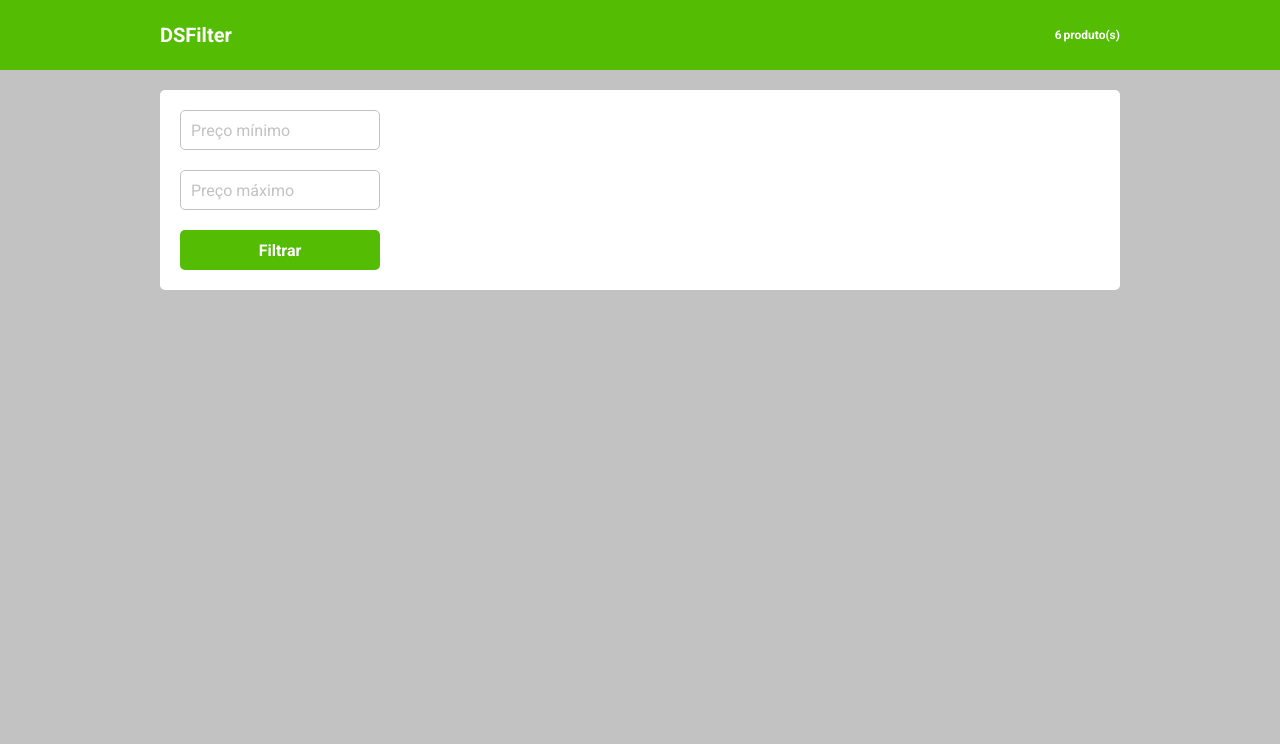
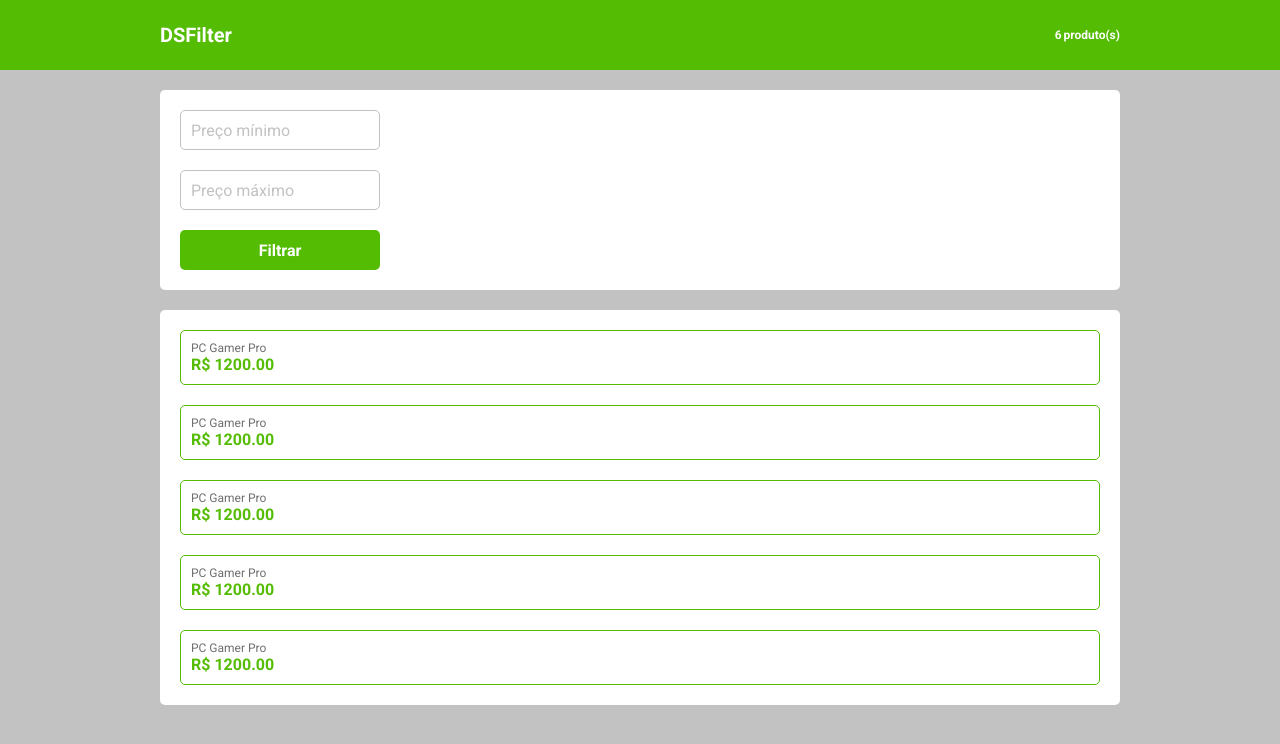
Before and after one commit to a-devrepo/products-list, a React (Vite) app: page / in a window 1280 px wide. Shown: the top 744 px of the page. Built offline with nearby package versions, Linux system fonts and the light colour scheme.

Commit message:
Adiciona componente ListCard

```diff
--- /dev/null
+++ b/src/components/ListCard/index.tsx
@@ -0,0 +1,55 @@
+import './styles.css';
+
+export default function ListCard() {
+    return (
+        <div className='card mt20'>
+            <div className='cards-container'>
+                <div className='product-card'>
+                    <div className='product-name'>
+                        PC Gamer Pro
+                    </div>
+                    <div className='product-price'>
+                        R$ 1200.00
+                    </div>
+                </div>
+
+                <div className='product-card'>
+                    <div className='product-name'>
+                        PC Gamer Pro
+                    </div>
+                    <div className='product-price'>
+                        R$ 1200.00
+                    </div>
+                </div>
+
+                <div className='product-card'>
+                    <div className='product-name'>
+                        PC Gamer Pro
+                    </div>
+                    <div className='product-price'>
+                        R$ 1200.00
+                    </div>
+                </div>
+
+                <div className='product-card'>
+                    <div className='product-name'>
+                        PC Gamer Pro
+                    </div>
+                    <div className='product-price'>
+                        R$ 1200.00
+                    </div>
+                </div>
+
+                <div className='product-card'>
+                    <div className='product-name'>
+                        PC Gamer Pro
+                    </div>
+                    <div className='product-price'>
+                        R$ 1200.00
+                    </div>
+                </div>
+            </div>
+
+        </div>
+    )
+}
--- /dev/null
+++ b/src/components/ListCard/styles.css
@@ -0,0 +1,15 @@
+.product-name {
+  color: var(--dsc-color-font-secondary);
+  font-size: 12px;
+}
+
+.product-price {
+  color: var(--dsc-color-font-tertiary);
+  font-size: 16px;
+  font-weight: 700;
+}
+
+.cards-container {
+  display: grid;
+  grid-gap: 20px;
+}
--- a/src/components/ListingBody/index.tsx
+++ b/src/components/ListingBody/index.tsx
@@ -1,4 +1,5 @@
 import FilterCard from '../FilterCard';
+import ListCard from '../ListCard';
 import './styles.css';
 
 export default function ListingBody() {
@@ -6,6 +7,7 @@ export default function ListingBody() {
         <main>
             <section className='container'>
                 <FilterCard />
+                <ListCard />
             </section>
         </main>
     )
--- a/src/index.css
+++ b/src/index.css
@@ -4,7 +4,8 @@
   --dsc-color-bg-primary: #c2c2c2;
   --dsc-color-bg-secondary: #55bc04;
 
-  --dsc-color-card-bg: #fff;
+  --dsc-color-card-bg-primary: #fff;
+  --dsc-color-card-bg-secondary: #55bc04;
   --dsc-color-input-border: #c2c2c2;
 
   --dsc-color-btn-primary: #55bc04;
@@ -93,8 +94,16 @@ nav h1 {
 .card {
   border: none;
   border-radius: 5px;
-  background-color: var(--dsc-color-card-bg);
+  background-color: var(--dsc-color-card-bg-primary);
   padding: 20px;
+}
+
+.product-card {
+  border: 1px solid var(--dsc-color-card-bg-secondary);
+  border-radius: 5px;
+  background-color: var(--dsc-color-card-bg-primary);
+  padding: 20px;
+  padding: 10px;
 }
 
 /*-----------------------------------------------------------------*/
```
